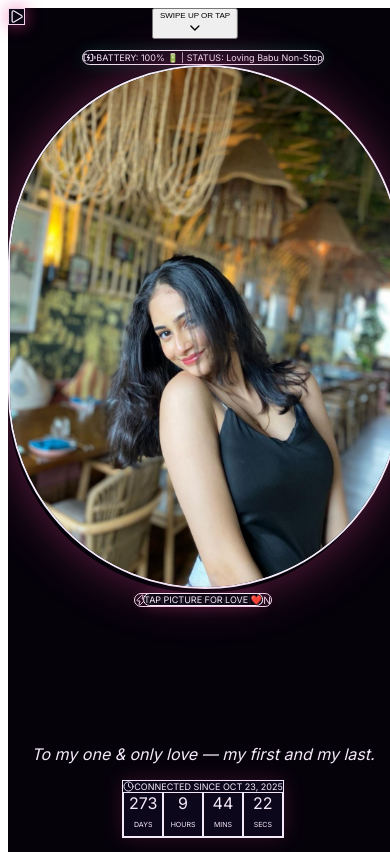
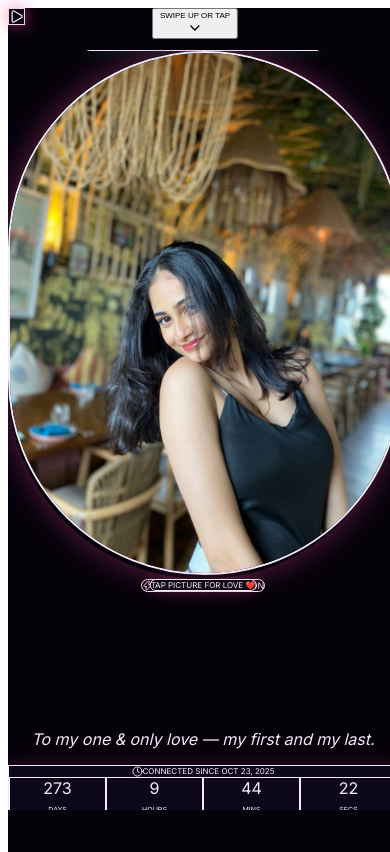
Before and after one commit to elevatesearch7/srushti-love, a Next.js app: page / in a window 390 px wide. Built offline with nearby package versions, Linux system fonts and the light colour scheme.

Commit message:
Fixed layout scaling and mobile touch handlers

```diff
--- a/app/globals.css
+++ b/app/globals.css
@@ -2,12 +2,12 @@
 @tailwind components;
 @tailwind utilities;
 
-/* Disables mobile Chrome/Safari pull-to-refresh and page bounce */
+/* Disable pull-to-refresh and body bouncing on mobile Chrome/Safari */
 html,
 body {
-  overscroll-behavior-y: none;
-  overscroll-behavior-x: none;
-  overflow: hidden;
+  overscroll-behavior-y: none !important;
+  overscroll-behavior-x: none !important;
+  overflow: hidden !important;
   height: 100dvh;
   width: 100vw;
   touch-action: none;
--- a/app/page.tsx
+++ b/app/page.tsx
@@ -162,26 +162,26 @@
   }, []);
 
   return (
-    <div className="bg-[#0f081d]/90 border border-pink-500/30 rounded-2xl p-3 sm:p-4 backdrop-blur-md shadow-[0_0_20px_rgba(236,72,153,0.2)] max-w-xs sm:max-w-sm mx-auto my-2 sm:my-4">
-      <div className="flex items-center justify-center gap-1.5 text-pink-300 font-mono text-[9px] sm:text-[10px] mb-2">
+    <div className="bg-[#0f081d]/90 border border-pink-500/30 rounded-2xl p-2.5 sm:p-4 backdrop-blur-md shadow-[0_0_20px_rgba(236,72,153,0.2)] max-w-xs sm:max-w-sm mx-auto my-1 sm:my-3">
+      <div className="flex items-center justify-center gap-1.5 text-pink-300 font-mono text-[8px] sm:text-[10px] mb-1.5">
         <Clock size={11} className="animate-spin text-pink-400" />
         <span className="uppercase tracking-widest">CONNECTED SINCE OCT 23, 2025</span>
       </div>
-      <div className="grid grid-cols-4 gap-2 text-center font-mono">
-        <div className="bg-white/5 rounded-lg p-1.5 sm:p-2 border border-white/10">
-          <span className="text-base sm:text-xl font-bold text-amber-300">{timeElapsed.days}</span>
+      <div className="grid grid-cols-4 gap-1.5 sm:gap-2 text-center font-mono">
+        <div className="bg-white/5 rounded-lg p-1 sm:p-2 border border-white/10">
+          <span className="text-sm sm:text-xl font-bold text-amber-300">{timeElapsed.days}</span>
           <p className="text-[7px] sm:text-[8px] text-purple-200/60 uppercase">Days</p>
         </div>
-        <div className="bg-white/5 rounded-lg p-1.5 sm:p-2 border border-white/10">
-          <span className="text-base sm:text-xl font-bold text-pink-300">{timeElapsed.hours}</span>
+        <div className="bg-white/5 rounded-lg p-1 sm:p-2 border border-white/10">
+          <span className="text-sm sm:text-xl font-bold text-pink-300">{timeElapsed.hours}</span>
           <p className="text-[7px] sm:text-[8px] text-purple-200/60 uppercase">Hours</p>
         </div>
-        <div className="bg-white/5 rounded-lg p-1.5 sm:p-2 border border-white/10">
-          <span className="text-base sm:text-xl font-bold text-cyan-300">{timeElapsed.minutes}</span>
+        <div className="bg-white/5 rounded-lg p-1 sm:p-2 border border-white/10">
+          <span className="text-sm sm:text-xl font-bold text-cyan-300">{timeElapsed.minutes}</span>
           <p className="text-[7px] sm:text-[8px] text-purple-200/60 uppercase">Mins</p>
         </div>
-        <div className="bg-white/5 rounded-lg p-1.5 sm:p-2 border border-white/10">
-          <span className="text-base sm:text-xl font-bold text-rose-400">{timeElapsed.seconds}</span>
+        <div className="bg-white/5 rounded-lg p-1 sm:p-2 border border-white/10">
+          <span className="text-sm sm:text-xl font-bold text-rose-400">{timeElapsed.seconds}</span>
           <p className="text-[7px] sm:text-[8px] text-purple-200/60 uppercase">Secs</p>
         </div>
       </div>
@@ -483,7 +483,7 @@
     return () => window.removeEventListener('wheel', handleWheel);
   }, [changeSection, openedLetter, selectedOpenWhen]);
 
-  // Non-passive Touch Listener to bypass Mobile Chrome Refresh
+  // Non-passive Touch Listener to prevent Mobile Chrome Refresh
   useEffect(() => {
     let touchStartY = 0;
 
@@ -492,6 +492,8 @@
     };
 
     const handleTouchMove = (e: TouchEvent) => {
+      // Don't override touch behavior when a modal letter is open
+      if (openedLetter || selectedOpenWhen) return;
       if (e.cancelable) {
         e.preventDefault();
       }
@@ -698,18 +700,21 @@
 
             {/* SECTION 0: HERO WITH TAP HEART EXPLOSION */}
             {activeSection === 0 && (
-              <div className="flex flex-col items-center text-center h-full justify-evenly py-2">
-                <div className="inline-flex items-center gap-2 bg-[#0d0714]/90 border border-emerald-500/40 px-3.5 py-1 rounded-full shadow-[0_0_15px_rgba(16,185,129,0.2)] font-mono text-[9px] sm:text-[10px] text-emerald-300">
-                  <BatteryCharging size={13} className="text-emerald-400 animate-pulse" />
+              <div className="flex flex-col items-center text-center h-full justify-center gap-2 sm:gap-3 py-4 px-2 overflow-hidden my-auto">
+
+                {/* Battery Status Pill */}
+                <div className="shrink-0 inline-flex items-center gap-1.5 bg-[#0d0714]/90 border border-emerald-500/40 px-3 py-1 rounded-full shadow-[0_0_15px_rgba(16,185,129,0.2)] font-mono text-[9px] sm:text-[10px] text-emerald-300">
+                  <BatteryCharging size={12} className="text-emerald-400 animate-pulse" />
                   <span>BATTERY: 100% 🔋 | STATUS: Loving Babu Non-Stop</span>
                 </div>
 
+                {/* Hero Photo Circle */}
                 <div
                   onClick={handleHeroTap}
-                  className="relative my-1 cursor-pointer group select-none"
+                  className="shrink-0 relative my-1 cursor-pointer group select-none"
                 >
-                  <div className="absolute -inset-4 rounded-full bg-gradient-to-r from-pink-500 via-purple-500 to-cyan-400 opacity-50 blur-lg animate-tilt" />
-                  <div className="relative w-36 h-36 sm:w-52 sm:h-52 rounded-full p-1 bg-gradient-to-tr from-pink-500 via-purple-500 to-cyan-400 shadow-[0_0_50px_rgba(236,72,153,0.4)] transition-transform duration-300 group-hover:scale-105">
+                  <div className="absolute -inset-3 rounded-full bg-gradient-to-r from-pink-500 via-purple-500 to-cyan-400 opacity-50 blur-md animate-tilt" />
+                  <div className="relative w-32 h-32 sm:w-44 sm:h-44 rounded-full p-1 bg-gradient-to-tr from-pink-500 via-purple-500 to-cyan-400 shadow-[0_0_30px_rgba(236,72,153,0.4)] transition-transform duration-300 group-hover:scale-105">
                     <img
                       src="/elegent.jpeg"
                       alt="Srushti"
@@ -718,9 +723,9 @@
                     />
                   </div>
 
-                  <div className="absolute -bottom-2.5 left-1/2 -translate-x-1/2 bg-[#0d0714]/90 backdrop-blur-md border border-pink-500/50 px-3 py-0.5 rounded-full shadow-[0_0_15px_rgba(236,72,153,0.3)] flex items-center gap-1.5 whitespace-nowrap">
-                    <span className="w-2 h-2 rounded-full bg-pink-400 animate-ping" />
-                    <span className="text-[9px] sm:text-[10px] font-mono tracking-widest text-pink-200">TAP PICTURE FOR LOVE ❤️</span>
+                  <div className="absolute -bottom-2 left-1/2 -translate-x-1/2 bg-[#0d0714]/90 backdrop-blur-md border border-pink-500/50 px-2.5 py-0.5 rounded-full shadow-[0_0_15px_rgba(236,72,153,0.3)] flex items-center gap-1 whitespace-nowrap">
+                    <span className="w-1.5 h-1.5 rounded-full bg-pink-400 animate-ping" />
+                    <span className="text-[8px] sm:text-[9px] font-mono tracking-widest text-pink-200">TAP PICTURE FOR LOVE ❤️</span>
                   </div>
 
                   <AnimatePresence>
@@ -739,22 +744,26 @@
                   </AnimatePresence>
                 </div>
 
-                <div className="flex flex-col items-center gap-1.5">
-                  <div className="inline-flex items-center gap-1.5 px-3 py-1 rounded-full border border-purple-500/30 bg-purple-950/30 backdrop-blur-md">
-                    <Zap size={12} className="text-amber-300" />
-                    <span className="text-[10px] sm:text-[11px] font-mono tracking-wider text-purple-200">GIRLFRIEND DAY EDITION</span>
-                  </div>
-
-                  <h1 className="text-2xl sm:text-5xl font-extrabold tracking-tight bg-clip-text text-transparent bg-gradient-to-r from-white via-pink-200 to-cyan-200">
+                {/* Main Heading & Subtitle */}
+                <div className="shrink-0 flex flex-col items-center gap-1 my-0.5">
+                  <div className="inline-flex items-center gap-1 px-2.5 py-0.5 rounded-full border border-purple-500/30 bg-purple-950/30 backdrop-blur-md">
+                    <Zap size={11} className="text-amber-300" />
+                    <span className="text-[9px] sm:text-[10px] font-mono tracking-wider text-purple-200">GIRLFRIEND DAY EDITION</span>
+                  </div>
+
+                  <h1 className="text-xl sm:text-4xl font-extrabold tracking-tight bg-clip-text text-transparent bg-gradient-to-r from-white via-pink-200 to-cyan-200">
                     Happy Girlfriend Day, Bubu
                   </h1>
 
-                  <p className="text-xs sm:text-xl font-serif text-pink-300 italic">
+                  <p className="text-xs sm:text-base font-serif text-pink-300 italic">
                     To my one & only love — my first and my last.
                   </p>
                 </div>
 
-                <LiveCounter />
+                {/* Live Counter Widget */}
+                <div className="shrink-0 w-full">
+                  <LiveCounter />
+                </div>
               </div>
             )}
 
```
